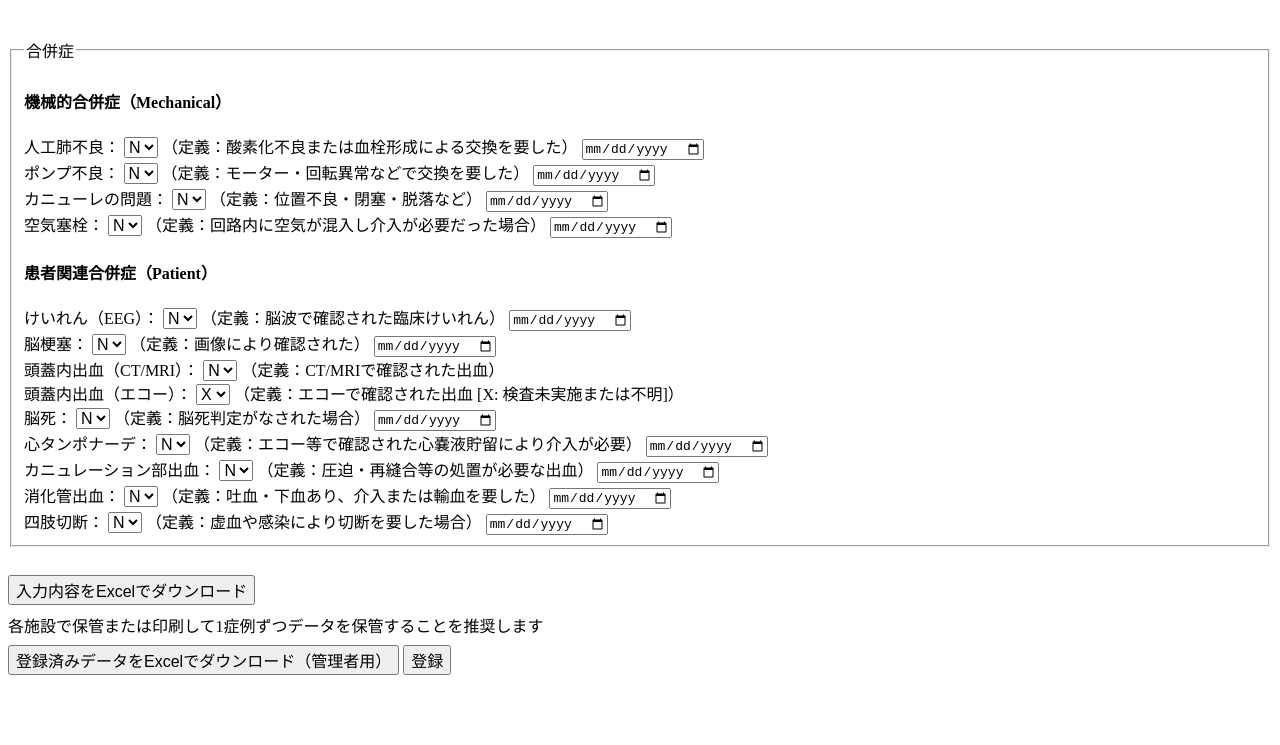
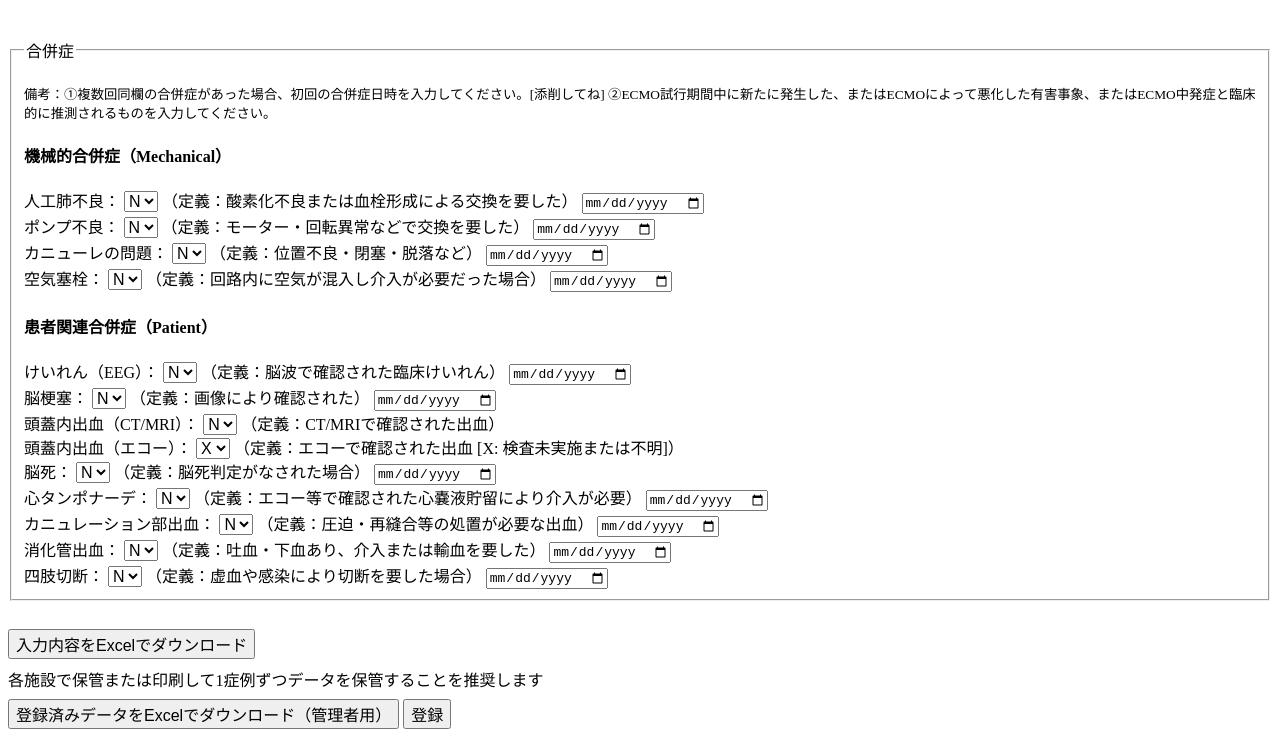
Before and after one commit to wataru-s11/pediatric_ECMO, a plain HTML site: page index.html in a window 1280 px wide. Shown: the part 2231-2976 px from the top of the page. Before the commit the page ends 2922 px from the top, so only its background shows below. Drawn offline with Linux system fonts and the light colour scheme.

Commit message:
Add notes for complication entries

```diff
--- a/index.html
+++ b/index.html
@@ -328,6 +328,7 @@
  <!-- 合併症セクション -->
   <fieldset>
     <legend>合併症</legend>
+    <p><small>備考：①複数回同欄の合併症があった場合、初回の合併症日時を入力してください。[添削してね] ②ECMO試行期間中に新たに発生した、またはECMOによって悪化した有害事象、またはECMO中発症と臨床的に推測されるものを入力してください。</small></p>
     <h4>機械的合併症（Mechanical）</h4>
 
     <label>人工肺不良：
```
